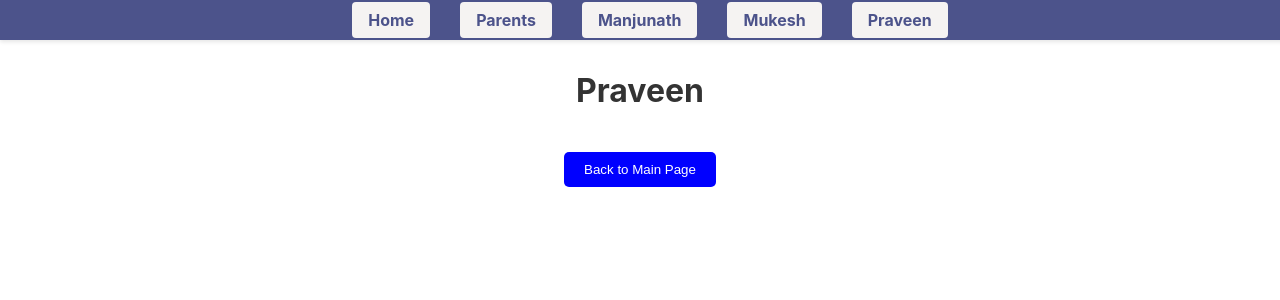
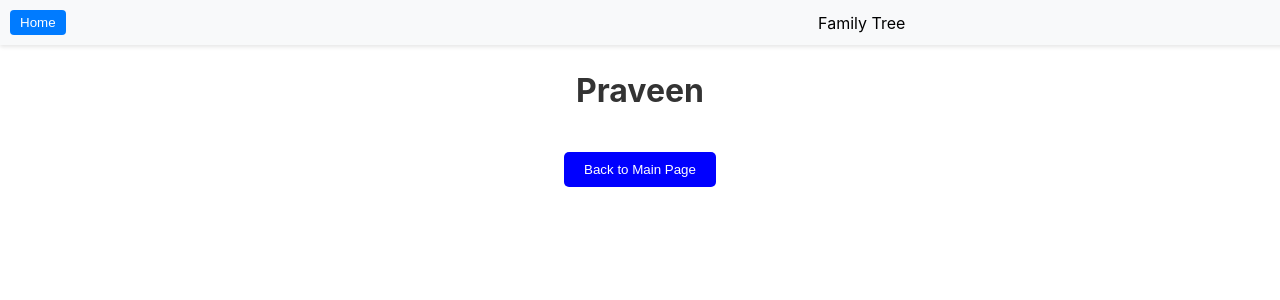
Before and after one commit to Mukesh0306/FamilyTree, a React (Create React App) app: page /praveen in a window 1280 px wide. Shown: the top 300 px of the page. Built offline with nearby package versions, Linux system fonts and the light colour scheme.

Commit message:
Css modification

```diff
--- a/src/Nav.css
+++ b/src/Nav.css
@@ -1,41 +1,39 @@
-/* Nav.css */
-
 .nav-component {
-	background-color: rgb(76, 83, 139) !important; /* Light blue background for the nav */
-	padding: 10px 20px; /* Padding for nav */
-	box-shadow: 0 2px 4px rgba(0, 0, 0, 0.1); /* Shadow effect */
-	width: 100%; /* Full width */
-	position: fixed; /* Fixes the nav at the top */
-	top: 0;
-	left: 0;
-	z-index: 1000; /* Stays above other content */
+	display: flex;
+	align-items: center;
+	overflow: hidden;
+	white-space: nowrap;
+	background-color: #f0f0f0;
+	padding: 10px;
   }
 
-  .nav-component ul {
-	list-style-type: none; /* Removes default bullet points */
-	margin: 0;
-	padding: 0;
-	display: flex; /* Flexbox for alignment */
-	justify-content: center; /* Center the items */
+  .home-button {
+	margin-right: 20px;
+	padding: 5px 10px;
+	background-color: #007bff;
+	color: white;
+	border: none;
+	border-radius: 4px;
+	cursor: pointer;
   }
 
-  .nav-component li {
-	margin: 0 15px; /* Space between items */
+  .scrolling-text {
+	flex-grow: 1;
+	overflow: hidden;
   }
 
-  .nav-component a {
-	text-decoration: none; /* No underline for links */
-	color: rgb(76, 83, 139) !important; /* Orange text color for all links */
-	font-size: 16px; /* Font size */
-	font-weight: bold; /* Bold text */
-	padding: 8px 16px; /* Padding inside links */
-	border-radius: 4px; /* Rounded corners */
-	background-color: #f5f3f2 !important; /* Light blue background for all links */
-	transition: background-color 0.3s, color 0.3s; /* Smooth color transition */
+  .scrolling-text::after {
+	content: 'Family Tree';
+	display: inline-block;
+	padding-left: 100%;
+	animation: scroll 15s linear infinite;
   }
 
-
-  .nav-component a:hover {
-	background-color: #faf7f6 !important; /* Slightly darker light blue on hover */
-	color: #69615f !important; /* Orange text color on hover */
+  @keyframes scroll {
+	0% {
+	  transform: translate(0, 0);
+	}
+	100% {
+	  transform: translate(-100%, 0);
+	}
   }
--- a/src/Nav.js
+++ b/src/Nav.js
@@ -1,19 +1,11 @@
 import React from 'react';
-import { Link } from 'react-router-dom';
-import './Nav.css';  // Import the custom CSS
+import './Nav.css';
 
 function NavComponent() {
   return (
-    <div>
-      <nav className="nav-component">
-        <ul>
-          <li><Link to="/">Home</Link></li>
-          <li><Link to="/parents">Parents</Link></li>
-          <li><Link to="/manjunath">Manjunath</Link></li>
-          <li><Link to="/mukesh">Mukesh</Link></li>
-          <li><Link to="/praveen">Praveen</Link></li>
-        </ul>
-      </nav>
+    <div className="nav-component">
+      <button className="home-button">Home</button>
+      <div className="scrolling-text"></div>
     </div>
   );
 }
```
